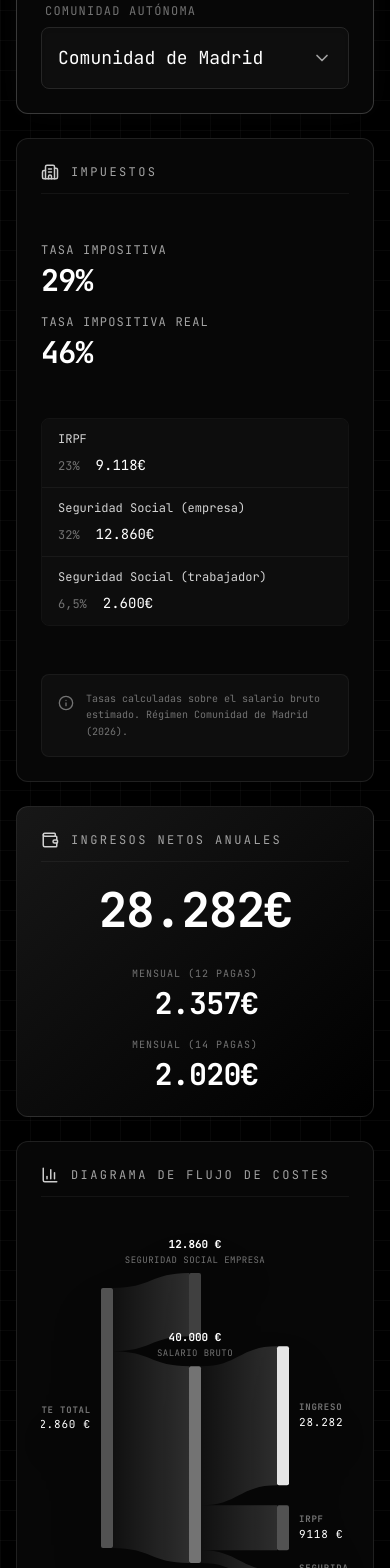
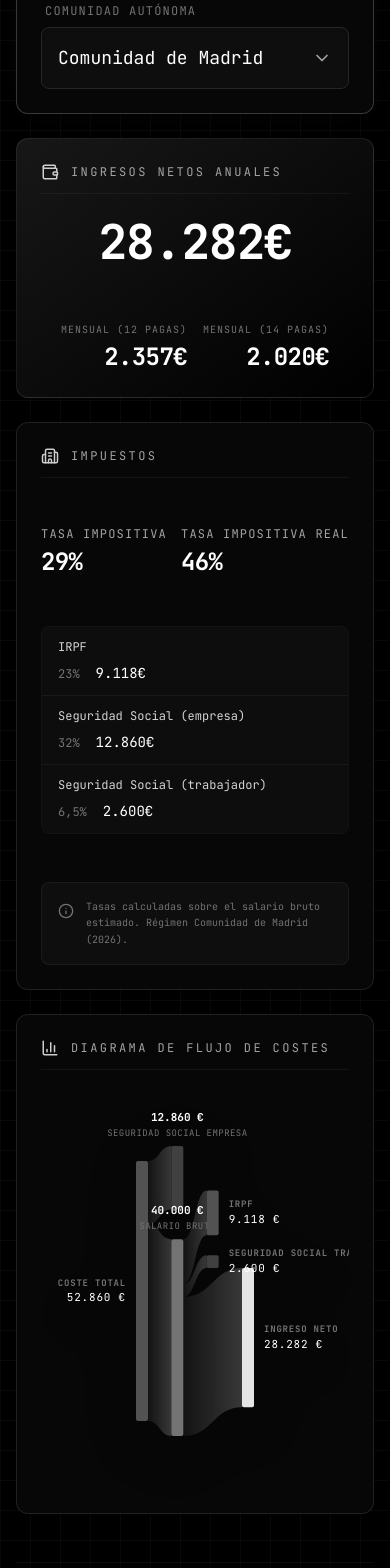
Before and after one commit to zeemarquez/economic-data, a React (Vite) app: page / in a window 390 px wide. Shown: the part 320-1888 px from the top of the page. Built offline with nearby package versions, Linux system fonts and the light colour scheme.

Commit message:
Refactor App layout for improved responsiveness and enhance SalaryFlowSankey component with better flow visualization. Updated Select component to handle dropdown interactions more effectively, ensuring accessibility and usability across devices.

```diff
--- a/App.tsx
+++ b/App.tsx
@@ -81,9 +81,8 @@ export default function App() {
       </header>
 
       <main className="w-full max-w-6xl grid grid-cols-1 lg:grid-cols-12 gap-6">
-
-        {/* Left Column: Input & Key Stats */}
-        <div className="lg:col-span-4 flex flex-col gap-6">
+        {/* 1. Configuración - mobile first, lg: left col row 1 */}
+        <div className="lg:col-start-1 lg:col-span-4 lg:row-start-1 flex flex-col gap-6">
           <Card
             className="border-white/20 shadow-[0_0_30px_-10px_rgba(255,255,255,0.05)] min-h-[260px] flex flex-col"
             icon={<Calculator size={18} />}
@@ -108,26 +107,66 @@ export default function App() {
               />
             </div>
           </Card>
+        </div>
 
+        {/* 2. Ingresos netos - mobile second (above Impuestos), lg: right col row 1 */}
+        <div className="lg:col-start-5 lg:col-span-8 lg:row-start-1">
+          <div className="grid grid-cols-1 md:grid-cols-3 gap-4">
+            <Card
+              className="col-span-1 md:col-span-3 bg-gradient-to-br from-neutral-900 to-black border-white/10 min-h-[260px] flex flex-col"
+              title="Ingresos netos anuales"
+              icon={<Wallet className="text-white" size={18} />}
+            >
+              <div className="flex-1 w-full flex flex-col md:flex-row justify-between items-center gap-8">
+                <div className="text-5xl md:text-7xl font-bold text-white font-mono tracking-tight">
+                  {formatWithThousands(result.netSalaryYearly)}€
+                </div>
+                <div className="flex gap-8 md:border-l md:border-white/10 md:pl-8">
+                   <div className="flex flex-row flex-wrap md:flex-col md:flex-nowrap items-baseline md:items-end justify-end gap-4 text-right">
+                     <div className="min-w-0">
+                       <span className="block text-neutral-500 font-mono text-[10px] uppercase tracking-widest mb-1">
+                         Mensual (12 pagas)
+                       </span>
+                       <span className="text-2xl md:text-3xl font-mono font-bold text-white tracking-tight">
+                         {formatWithThousands(result.netSalaryMonthly12)}€
+                       </span>
+                     </div>
+                     <div className="min-w-0">
+                       <span className="block text-neutral-500 font-mono text-[10px] uppercase tracking-widest mb-1">
+                         Mensual (14 pagas)
+                       </span>
+                       <span className="text-2xl md:text-3xl font-mono font-bold text-white tracking-tight">
+                         {formatWithThousands(result.netSalaryMonthly14)}€
+                       </span>
+                     </div>
+                   </div>
+                </div>
+              </div>
+            </Card>
+          </div>
+        </div>
+
+        {/* 3. Impuestos - mobile third, lg: left col row 2 */}
+        <div className="lg:col-start-1 lg:col-span-4 lg:row-start-2">
           <Card
             title="Impuestos"
             icon={<Building2 size={18} />}
             className="flex flex-col gap-6"
           >
-            <div className="flex flex-col sm:flex-row sm:items-baseline sm:justify-between gap-4">
-              <div>
+            <div className="flex flex-row flex-wrap items-baseline justify-between gap-3">
+              <div className="min-w-0">
                 <p className="text-neutral-400 text-xs font-mono uppercase tracking-widest mb-1">
                   Tasa impositiva
                 </p>
-                <p className="text-3xl font-mono font-bold text-white tracking-tight">
+                <p className="text-2xl sm:text-3xl font-mono font-bold text-white tracking-tight">
                   {formatPercent(result.effectiveTaxRate)}%
                 </p>
               </div>
-              <div>
+              <div className="min-w-0">
                 <p className="text-neutral-400 text-xs font-mono uppercase tracking-widest mb-1">
                   Tasa impositiva real
                 </p>
-                <p className="text-3xl font-mono font-bold text-white tracking-tight">
+                <p className="text-2xl sm:text-3xl font-mono font-bold text-white tracking-tight">
                   {formatPercent(realTaxRate)}%
                 </p>
               </div>
@@ -165,54 +204,15 @@ export default function App() {
           </Card>
         </div>
 
-        {/* Right Column: Sankey Visualization */}
-        <div className="lg:col-span-8 flex flex-col gap-6">
-
-          {/* Main Net Salary Display */}
-          <div className="grid grid-cols-1 md:grid-cols-3 gap-4">
-            <Card
-              className="col-span-1 md:col-span-3 bg-gradient-to-br from-neutral-900 to-black border-white/10 min-h-[260px] flex flex-col"
-              title="Ingresos netos anuales"
-              icon={<Wallet className="text-white" size={18} />}
-            >
-              <div className="flex-1 w-full flex flex-col md:flex-row justify-between items-center gap-8">
-                <div className="text-5xl md:text-7xl font-bold text-white font-mono tracking-tight">
-                  {formatWithThousands(result.netSalaryYearly)}€
-                </div>
-                <div className="flex gap-8 md:border-l md:border-white/10 md:pl-8">
-                   <div className="flex flex-col gap-4 text-right">
-                     <div>
-                       <span className="block text-neutral-500 font-mono text-[10px] uppercase tracking-widest mb-1">
-                         Mensual (12 pagas)
-                       </span>
-                       <span className="text-3xl font-mono font-bold text-white tracking-tight">
-                         {formatWithThousands(result.netSalaryMonthly12)}€
-                       </span>
-                     </div>
-                     <div>
-                       <span className="block text-neutral-500 font-mono text-[10px] uppercase tracking-widest mb-1">
-                         Mensual (14 pagas)
-                       </span>
-                       <span className="text-3xl font-mono font-bold text-white tracking-tight">
-                         {formatWithThousands(result.netSalaryMonthly14)}€
-                       </span>
-                     </div>
-                   </div>
-                </div>
-              </div>
-            </Card>
-          </div>
-
-          {/* Sankey Flow */}
+        {/* 4. Sankey - mobile fourth, lg: right col row 2 */}
+        <div className="lg:col-start-5 lg:col-span-8 lg:row-start-2 flex flex-col gap-6">
           <Card
             className="flex-1 flex flex-col h-full min-h-[500px]"
             title="Diagrama de flujo de costes"
             icon={<BarChart3 className="text-white" size={18} />}
           >
             <SalaryFlowSankey data={result} />
-
           </Card>
-
         </div>
       </main>
 
--- a/components/charts/SalaryFlowSankey.tsx
+++ b/components/charts/SalaryFlowSankey.tsx
@@ -17,12 +17,18 @@ const COLORS = {
 };
 
 const formatCurrency = (value: number) =>
-  value.toLocaleString('es-ES', { maximumFractionDigits: 0, style: 'currency', currency: 'EUR' });
+  value.toLocaleString('es-ES', {
+    maximumFractionDigits: 0,
+    minimumFractionDigits: 0,
+    useGrouping: true,
+    style: 'currency',
+    currency: 'EUR',
+  });
 
 export const SalaryFlowSankey: React.FC<Props> = ({ data }) => {
   const containerRef = useRef<HTMLDivElement>(null);
   const [dimensions, setDimensions] = useState({ width: 800, height: 400 });
-  const [hoveredPath, setHoveredPath] = useState<string | null>(null);
+  const [activeElement, setActiveElement] = useState<Set<string> | null>(null);
 
   useEffect(() => {
     if (!containerRef.current) return;
@@ -54,13 +60,12 @@ export const SalaryFlowSankey: React.FC<Props> = ({ data }) => {
   const { width, height } = dimensions;
   const isMobile = width < 600;
 
-  // Responsive padding
-  const paddingX = isMobile ? 60 : 120; // Reduced padding to give more width to the graph
+  // Responsive padding: extra left on mobile so "Coste total" label isn't cropped
+  const paddingX = isMobile ? 95 : 120;
   const paddingY = 30; // Reduced vertical padding
   const nodeWidth = 12;
-
-  // Ensure we don't have negative gap
-  const colGap = Math.max(10, (width - paddingX * 2 - nodeWidth * 3) / 2);
+  const numColumns = 4; // Total Cost | Company SS + Gross | IRPF + Emp SS | Net
+  const colGap = Math.max(8, (width - paddingX * 2 - nodeWidth * numColumns) / (numColumns - 1));
 
   // ---- GAPS ----
   // Tighter gaps for a more compact look
@@ -100,7 +105,6 @@ export const SalaryFlowSankey: React.FC<Props> = ({ data }) => {
 
   // ---- COLUMN 2: Company SS & Gross Salary ----
   const heightC2 = getH(ssEmployer) + getH(grossSalary) + gapC2;
-  // Center relative to Node Total (which is essentially the center of the canvas)
   const startYC2 = nodeTotal.y + (nodeTotal.h - heightC2) / 2;
 
   const nodeCompanySS = {
@@ -121,23 +125,25 @@ export const SalaryFlowSankey: React.FC<Props> = ({ data }) => {
     color: COLORS.gross
   };
 
-  // ---- COLUMN 3: Net, IRPF, Employee SS ----
-  const heightC3 = getH(netSalaryYearly) + getH(irpfAmount) + getH(ssEmployee) + (gapC3 * 2);
-  // Center relative to Gross Node to make flow look straight
-  const startYC3 = nodeGross.y + (nodeGross.h - heightC3) / 2;
-
+  // ---- COLUMN 4: Net (rightmost) – compute y first so column 3 can sit above it ----
+  const netH = getH(netSalaryYearly);
+  const netY = nodeGross.y + (nodeGross.h - netH) / 2;
   const nodeNet = {
-    x: paddingX + nodeWidth * 2 + colGap * 2,
-    y: startYC3,
-    h: getH(netSalaryYearly),
+    x: paddingX + nodeWidth * 3 + colGap * 3,
+    y: netY,
+    h: netH,
     value: netSalaryYearly,
     label: "Ingreso neto",
     color: COLORS.net
   };
 
+  // ---- COLUMN 3: IRPF & Employee SS – placed above Ingreso neto ----
+  const heightC3 = getH(irpfAmount) + getH(ssEmployee) + gapC3;
+  const startYC3 = nodeNet.y - heightC3;
+
   const nodeIRPF = {
     x: paddingX + nodeWidth * 2 + colGap * 2,
-    y: startYC3 + nodeNet.h + gapC3,
+    y: startYC3,
     h: getH(irpfAmount),
     value: irpfAmount,
     label: "IRPF",
@@ -146,7 +152,7 @@ export const SalaryFlowSankey: React.FC<Props> = ({ data }) => {
 
   const nodeEmpSS = {
     x: paddingX + nodeWidth * 2 + colGap * 2,
-    y: startYC3 + nodeNet.h + gapC3 + nodeIRPF.h + gapC3,
+    y: startYC3 + nodeIRPF.h + gapC3,
     h: getH(ssEmployee),
     value: ssEmployee,
     label: "Seguridad Social trabajador",
@@ -191,23 +197,50 @@ export const SalaryFlowSankey: React.FC<Props> = ({ data }) => {
     id: 'total-gross'
   };
 
-  const linkGrossToNet = {
-    d: drawLink(nodeGross, nodeNet, 0, 0, getH(netSalaryYearly)),
-    id: 'gross-net'
-  };
-
+  // Order flows top-to-bottom to match targets (IRPF top, Emp SS middle, Net bottom) so they don't cross
   const linkGrossToIRPF = {
-    d: drawLink(nodeGross, nodeIRPF, getH(netSalaryYearly), 0, getH(irpfAmount)),
+    d: drawLink(nodeGross, nodeIRPF, 0, 0, getH(irpfAmount)),
     id: 'gross-irpf'
   };
 
   const linkGrossToEmpSS = {
-    d: drawLink(nodeGross, nodeEmpSS, getH(netSalaryYearly) + getH(irpfAmount), 0, getH(ssEmployee)),
+    d: drawLink(nodeGross, nodeEmpSS, getH(irpfAmount), 0, getH(ssEmployee)),
     id: 'gross-empss'
+  };
+
+  const linkGrossToNet = {
+    d: drawLink(nodeGross, nodeNet, getH(irpfAmount) + getH(ssEmployee), 0, getH(netSalaryYearly)),
+    id: 'gross-net'
   };
 
   const links = [linkTotalToSS, linkTotalToGross, linkGrossToNet, linkGrossToIRPF, linkGrossToEmpSS];
   const nodes = [nodeTotal, nodeCompanySS, nodeGross, nodeNet, nodeIRPF, nodeEmpSS];
+
+  // Each "element" = one flow (link) + its two endpoint nodes. Node index -> flow ids that include it.
+  const nodeFlowIds: string[][] = [
+    ['total-ss', 'total-gross'],           // 0 Total
+    ['total-ss'],                          // 1 CompanySS
+    ['total-gross', 'gross-irpf', 'gross-empss', 'gross-net'], // 2 Gross
+    ['gross-net'],                         // 3 Net
+    ['gross-irpf'],                        // 4 IRPF
+    ['gross-empss'],                       // 5 EmpSS
+  ];
+
+  const dimmedOpacity = 0.22;
+  const isLinkActive = (id: string) =>
+    activeElement === null || activeElement.has(id);
+  const isNodeActive = (i: number) =>
+    activeElement === null ||
+    nodeFlowIds[i].some((id) => activeElement.has(id));
+
+  const handleFlowActivate = (flowIds: Set<string>) => {
+    setActiveElement((prev) => {
+      if (prev === null) return flowIds;
+      const same =
+        prev.size === flowIds.size && [...prev].every((id) => flowIds.has(id));
+      return same ? null : flowIds;
+    });
+  };
 
   if (totalCostEmployer <= 0) return <div className="h-[400px] flex items-center justify-center text-neutral-500 font-mono text-xs">INTRODUCE UN SALARIO PARA VER EL FLUJO</div>;
 
@@ -226,6 +259,18 @@ export const SalaryFlowSankey: React.FC<Props> = ({ data }) => {
           </linearGradient>
         </defs>
 
+        {/* Invisible hit area to clear focus when clicking empty space */}
+        <rect
+          x={0}
+          y={0}
+          width={width}
+          height={height}
+          fill="transparent"
+          onClick={() => setActiveElement(null)}
+          style={{ pointerEvents: 'all' }}
+          aria-hidden
+        />
+
         {/* Links */}
         {links.map((link) => (
           <path
@@ -233,17 +278,34 @@ export const SalaryFlowSankey: React.FC<Props> = ({ data }) => {
             d={link.d}
             fill="url(#gradientLink)"
             stroke="white"
-            strokeWidth={hoveredPath === link.id ? 1 : 0}
+            strokeWidth={activeElement?.has(link.id) ? 1 : 0}
             strokeOpacity={0.3}
-            onMouseEnter={() => setHoveredPath(link.id)}
-            onMouseLeave={() => setHoveredPath(null)}
-            className="transition-all duration-300 ease-out hover:opacity-100 opacity-80 cursor-crosshair"
+            opacity={isLinkActive(link.id) ? 1 : dimmedOpacity}
+            onMouseEnter={() => setActiveElement(new Set([link.id]))}
+            onMouseLeave={() => setActiveElement(null)}
+            onClick={(e) => {
+              e.stopPropagation();
+              handleFlowActivate(new Set([link.id]));
+            }}
+            className="transition-all duration-300 ease-out cursor-pointer"
+            style={{ pointerEvents: 'all' }}
           />
         ))}
 
-        {/* Nodes */}
+        {/* Nodes: hovering/tapping highlights all flows (and their endpoints) that use this node */}
         {nodes.map((node, i) => (
-          <g key={i}>
+          <g
+            key={i}
+            opacity={isNodeActive(i) ? 1 : dimmedOpacity}
+            onMouseEnter={() => setActiveElement(new Set(nodeFlowIds[i]))}
+            onMouseLeave={() => setActiveElement(null)}
+            onClick={(e) => {
+              e.stopPropagation();
+              handleFlowActivate(new Set(nodeFlowIds[i]));
+            }}
+            className="transition-all duration-300 ease-out cursor-pointer"
+            style={{ pointerEvents: 'all' }}
+          >
             <rect
               x={node.x}
               y={node.y}
--- a/components/ui/Select.tsx
+++ b/components/ui/Select.tsx
@@ -28,12 +28,16 @@ export function Select<T extends string = string>({
   const [position, setPosition] = useState<{ top: number; left: number; width: number } | null>(null);
   const containerRef = useRef<HTMLDivElement>(null);
   const buttonRef = useRef<HTMLButtonElement>(null);
+  const dropdownRef = useRef<HTMLUListElement>(null);
 
   const selected = options.find((o) => o.value === value);
 
   useEffect(() => {
     function handleClickOutside(e: MouseEvent) {
-      if (containerRef.current && !containerRef.current.contains(e.target as Node)) {
+      const target = e.target as Node;
+      const inContainer = containerRef.current?.contains(target);
+      const inDropdown = dropdownRef.current?.contains(target);
+      if (!inContainer && !inDropdown) {
         setOpen(false);
       }
     }
@@ -56,6 +60,7 @@ export function Select<T extends string = string>({
 
   const dropdownList = open && position && typeof document !== 'undefined' && (
     <ul
+      ref={dropdownRef}
       role="listbox"
       className="
         fixed z-[9999] py-1
```
